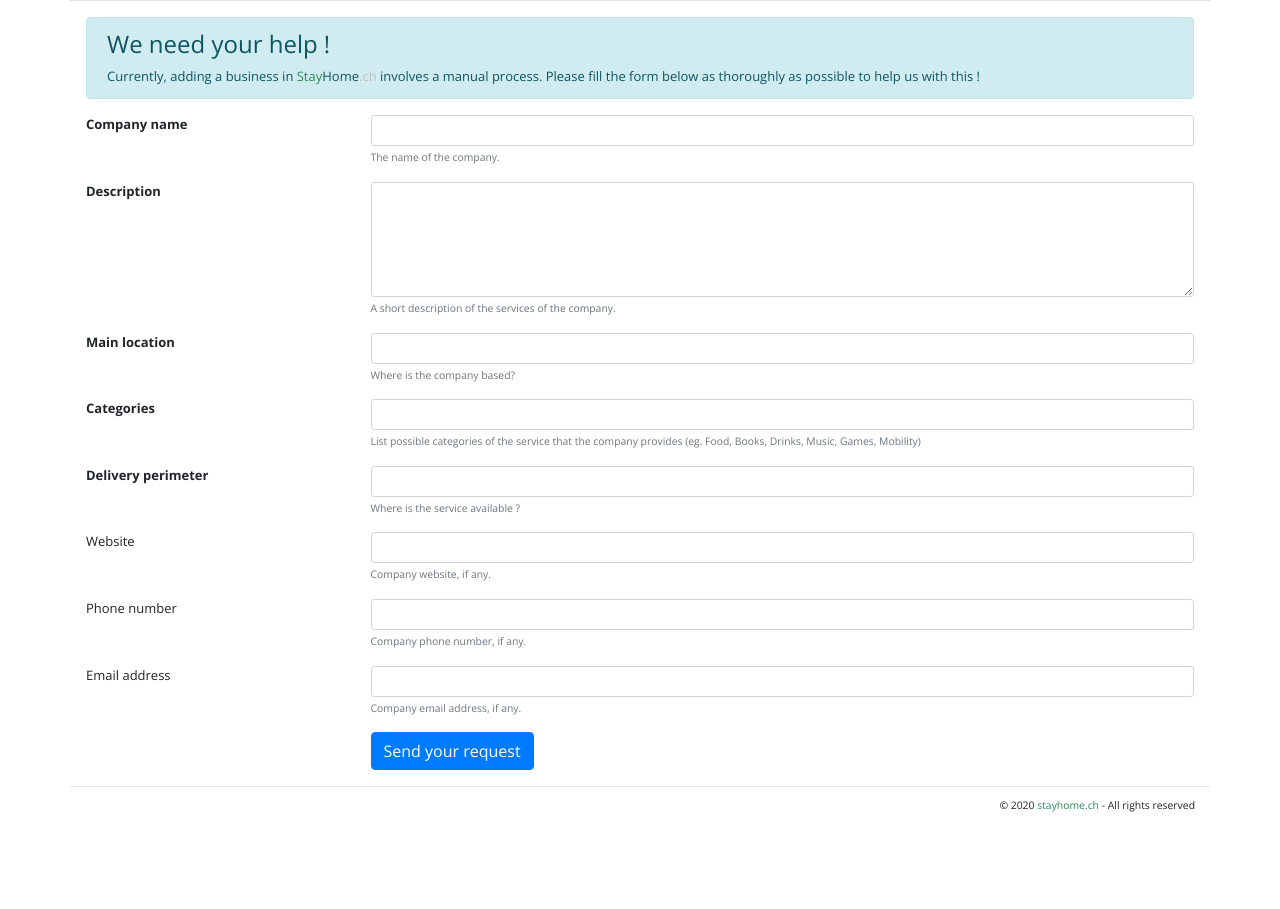
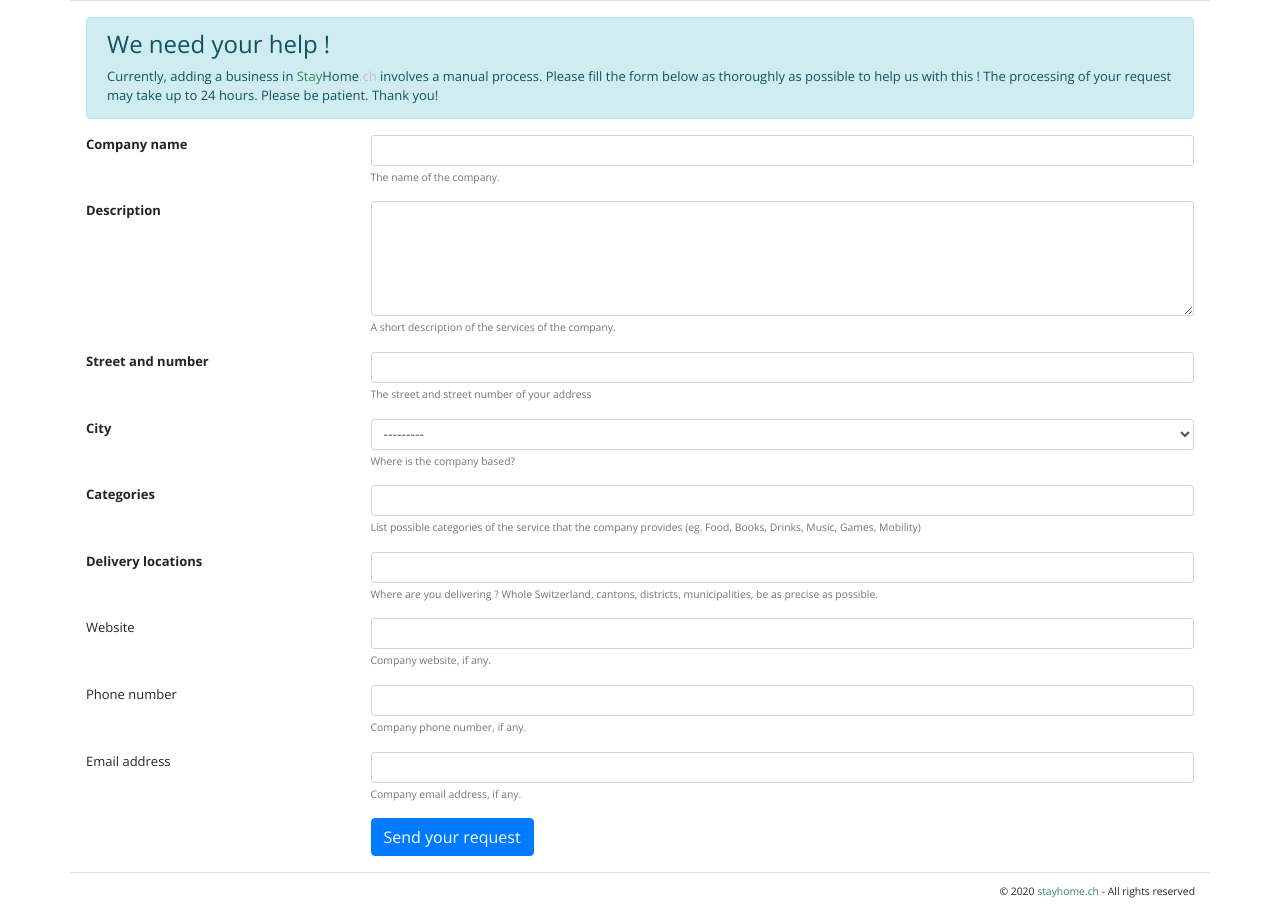
Before and after one commit to stayhomech/stayhomech, a Django app: page /add/ in a window 1280 px wide. Shown: the part 72-981 px from the top of the page. Before the commit the page ends 884 px from the top, so only its background shows below. Run offline with Django 3.2, Linux system fonts and the light colour scheme; data that the repository does not hold is empty; some libraries are stand-ins or nearby versions.

Commit message:
Added support for street address as required by suisseresponsable

```diff
--- a/stayhome/business/forms/add_form.py
+++ b/stayhome/business/forms/add_form.py
@@ -15,9 +15,11 @@
     name = forms.CharField(
         label=_('Company name'),
         max_length=255,
-        help_text=_('The name of the company.')
+        help_text=_('The name of the company.'),
+        widget=forms.TextInput(attrs={
+            'class': 'form-control form-control-sm'
+        })
     )
-    name.widget.attrs.update({'class': 'form-control form-control-sm'})
 
     description = forms.CharField(
         label=_('Description'),
@@ -28,62 +30,91 @@
         })
     )
 
-    location = forms.CharField(
-        label=_('Main location'),
+    address = forms.CharField(
+        label=_('Street and number'),
         max_length=255,
-        help_text=_('Where is the company based?')
+        help_text=_('The street and street number of your address'),
+        widget=forms.TextInput(attrs={
+            'class': 'form-control form-control-sm'
+        })
     )
-    location.widget.attrs.update({'class': 'form-control form-control-sm'})
+
+    location = forms.ModelChoiceField(
+        label=_('City'),
+        help_text=_('Where is the company based?'),
+        queryset=NPA.objects.all(),
+        widget=forms.Select(attrs={
+            'class': 'form-control form-control-sm'
+        })
+    )
 
     category = forms.CharField(
         label=_('Categories'),
         max_length=255,
-        help_text=_('List possible categories of the service that the company provides (eg. Food, Books, Drinks, Music, Games, Mobility)')
+        help_text=_('List possible categories of the service that the company provides (eg. Food, Books, Drinks, Music, Games, Mobility)'),
+        widget=forms.TextInput(attrs={
+            'class': 'form-control form-control-sm'
+        })
     )
-    category.widget.attrs.update({'class': 'form-control form-control-sm'})
 
     delivery = forms.CharField(
-        label=_('Delivery perimeter'),
+        label=_('Delivery locations'),
         max_length=255,
-        help_text=_('Where is the service available ?')
+        help_text=_('Where are you delivering ? Whole Switzerland, cantons, districts, municipalities, be as precise as possible.'),
+        widget=forms.TextInput(attrs={
+            'class': 'form-control form-control-sm'
+        })
     )
-    delivery.widget.attrs.update({'class': 'form-control form-control-sm'})
 
     website = forms.CharField(
         label=_('Website'),
         max_length=255,
         help_text=_('Company website, if any.'),
-        required=False
+        required=False,
+        widget=forms.TextInput(attrs={
+            'class': 'form-control form-control-sm'
+        })
     )
-    website.widget.attrs.update({'class': 'form-control form-control-sm'})
 
     phone = forms.CharField(
         label=_('Phone number'),
         max_length=100,
         help_text=_('Company phone number, if any.'),
-        required=False
+        required=False,
+        widget=forms.TextInput(attrs={
+            'class': 'form-control form-control-sm'
+        })
     )
-    phone.widget.attrs.update({'class': 'form-control form-control-sm'})
 
     email = forms.CharField(
         label=_('Email address'),
         max_length=255,
         help_text=_('Company email address, if any.'),
-        required=False
+        required=False,
+        widget=forms.TextInput(attrs={
+            'class': 'form-control form-control-sm'
+        })
     )
-    email.widget.attrs.update({'class': 'form-control form-control-sm'})
 
     if os.environ.get("RUNNING_ENV", default='dev') != 'dev':
         captcha = ReCaptchaField(
             label=''
         )
 
+    def get_location_choices(self):
+        return [
+            (0, 'Test')
+        ]
+
     def save_request(self):
+
+        location = str(self.cleaned_data['location']) + ' [PK:' + str(self.cleaned_data['location'].pk) + ']'
 
         request = Request(
             name=self.cleaned_data['name'],
             description=self.cleaned_data['description'],
-            location=self.cleaned_data['location'],
+            address=self.cleaned_data['address'],
+            location=location,
             website=self.cleaned_data['website'],
             phone=self.cleaned_data['phone'],
             email=self.cleaned_data['email'],
--- a/stayhome/business/serializers.py
+++ b/stayhome/business/serializers.py
@@ -26,10 +26,11 @@
 
     location_npa = serializers.IntegerField(source="location.npa", read_only=True)
     location_name = serializers.CharField(source="location.name", read_only=True)
+    location_address = serializers.CharField(source="address", read_only=True)
 
     class Meta:
         model = Business
-        fields = ['id', 'location_npa', 'location_name', 'name', 'description', 'main_category',
+        fields = ['id', 'location_npa', 'location_name', 'location_address', 'name', 'description', 'main_category',
         'other_categories', 'website', 'phone', 'email']
 
 
--- a/stayhome/business/views.py
+++ b/stayhome/business/views.py
@@ -13,7 +13,7 @@
 class BusinessViewSet(viewsets.ModelViewSet):
     queryset = Business.objects.filter(deleted=False)
     serializer_class = BusinessSerializer
-    filter_fields = ['id', 'location__npa', 'location__name']
+    filter_fields = ['id', 'location__npa']
 
 
 class CategoryViewSet(viewsets.ModelViewSet):
--- a/stayhome/pubsite/templates/add.html
+++ b/stayhome/pubsite/templates/add.html
@@ -17,6 +17,7 @@
                 <div class="alert alert-info" role="alert">
                 <h4 class="alert-heading">{% blocktrans %}We need your help !{% endblocktrans %}</h4>
                 {% blocktrans %}Currently, adding a business in <span style="color: seagreen;">Stay</span>Home<span style="color: silver">.ch</span> involves a manual process. Please fill the form below as thoroughly as possible to help us with this !{% endblocktrans %}
+                {% blocktrans %}The processing of your request may take up to 24 hours. Please be patient. Thank you!{% endblocktrans %}
                 </div>
                 <form method="POST" action="{% url 'add' %}">
                     {% csrf_token %}
@@ -55,4 +56,13 @@
 
 {% block script %}
     <script src="https://www.google.com/recaptcha/api.js" async defer></script>
+
+    <script>
+
+        $(document).ready(() => {
+            $('[name="location"]').select2();
+        });
+
+    </script>
+
 {% endblock %}
--- a/stayhome/pubsite/templates/success.html
+++ b/stayhome/pubsite/templates/success.html
@@ -8,8 +8,9 @@
 {% block mgmt-content %}
         <div class="row">
             <div class="col-8 p-3 mx-auto">
-                <div class="alert alert-success" role="alert">
-                {% blocktrans %}Your request has been submited ! Thank you !{% endblocktrans %}
+                <div class="alert alert-success my-5" role="alert">
+                    <h4>{% blocktrans %}Your request has been submited! Thank you!{% endblocktrans %}</h4>
+                    {% blocktrans %}The processing of your request may take up to 24 hours. Please be patient.{% endblocktrans %}
                 </div>
             </div>
          </div>
```
Also changed, not shown: stayhome/business/admin.py (+6 -2 lines), stayhome/business/models.py (+10 -0 lines), stayhome/privsite/templates/requests_convert.html (+32 -13 lines), stayhome/business/migrations/0026_business_address.py (added), stayhome/business/migrations/0027_request_address.py (added), stayhome/business/migrations/0028_auto_20200325_1054.py (added), stayhome/stayhome/locales/de/LC_MESSAGES/django.po, stayhome/stayhome/locales/fr/LC_MESSAGES/django.po, stayhome/stayhome/locales/it/LC_MESSAGES/django.po.
